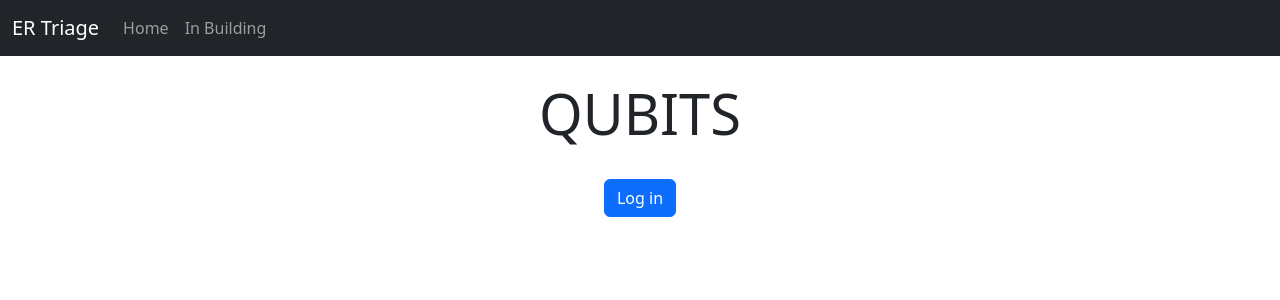
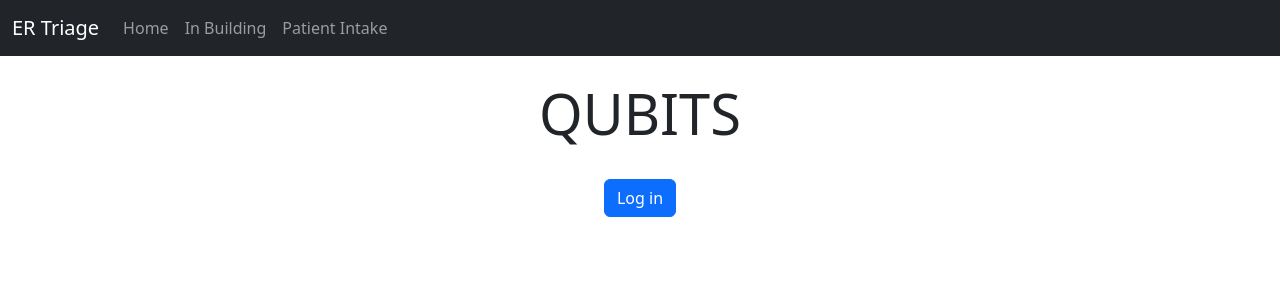
Before and after one commit to qubitscapstone/Qubits-Capstone-Project, a Django app: template qubits_capstone/website/templates/home.html in a window 1280 px wide. Shown: the top 300 px of the page. Run offline with Django 5.2, Linux system fonts and the light colour scheme; the template is opened without the code that fills it, so the values that code supplies are empty.

Commit message:
adding patient intake to nav bar

```diff
--- a/qubits_capstone/website/templates/base.html
+++ b/qubits_capstone/website/templates/base.html
@@ -26,6 +26,7 @@
             <div class="navbar-nav">
                 <a class="nav-link" href="{% url 'home' %}">Home</a>
                 <a class="nav-link" href="{% url 'in_building' %}">In Building</a>
+                <a class="nav-link" href="{% url 'patient_intake' %}">Patient Intake</a>
             </div>
         </div>
 
```
